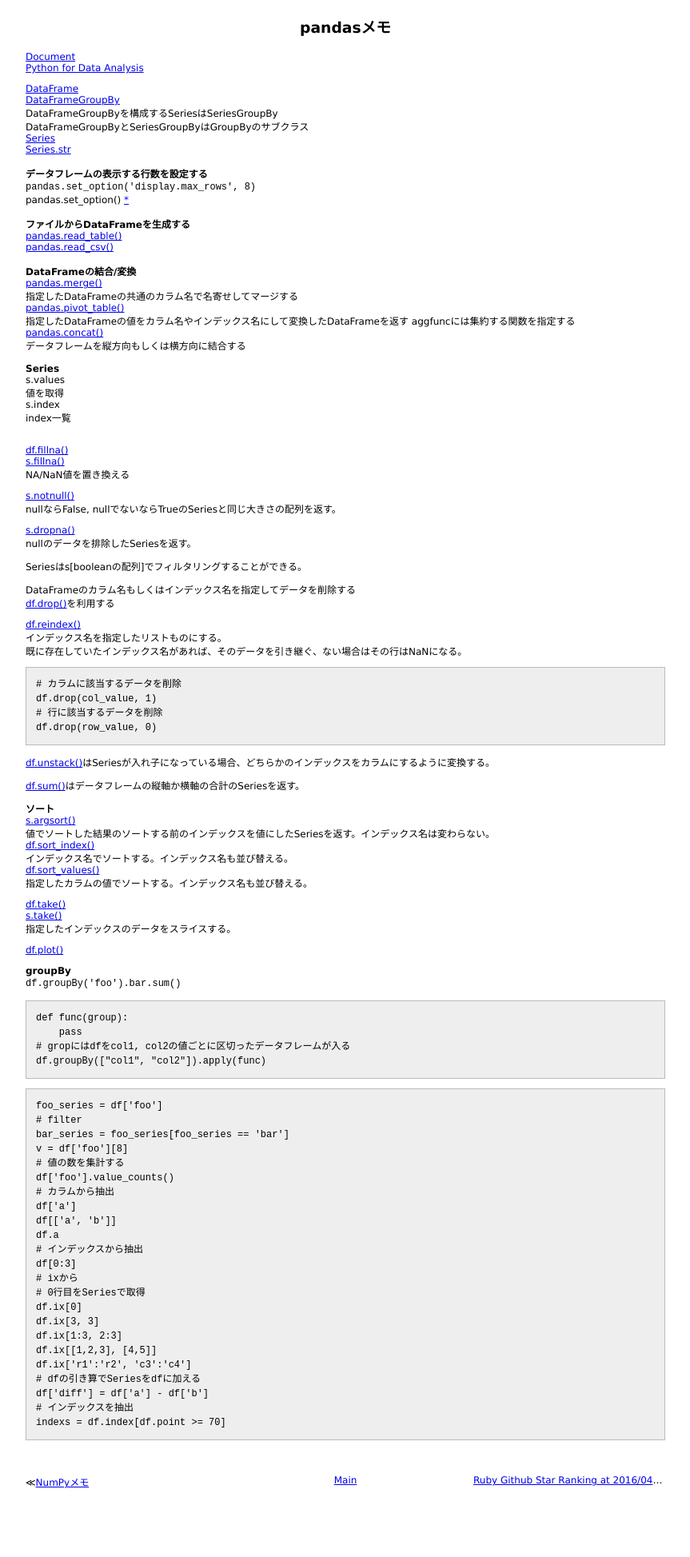
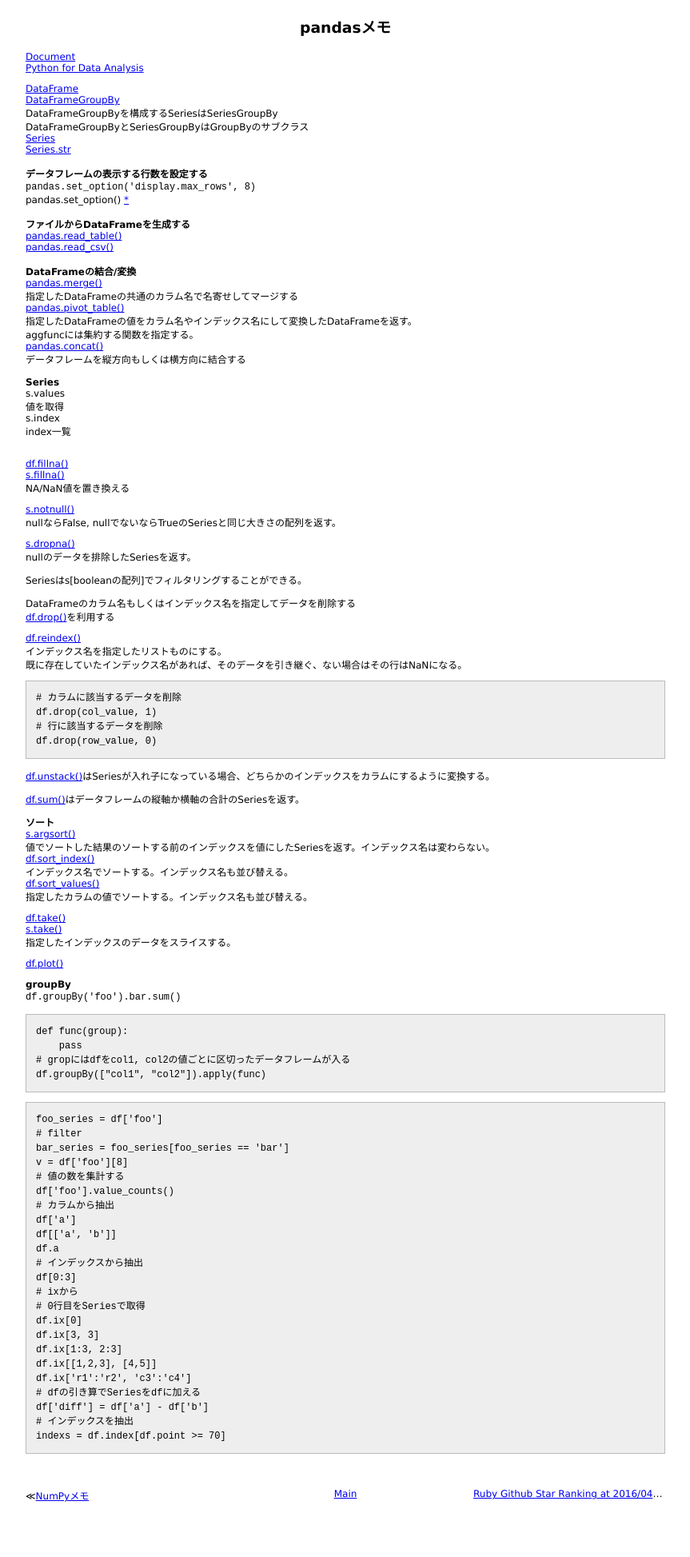
Before and after one commit to 38elements/38elements.github.com, a Jekyll site: the page built from _posts/2016-04-24-pandas.md, in a window 1280 px wide. Shown: the whole page at 80% size, without its empty margins (208-1071 px from the left). Built offline with Jekyll 4.4.1, drawn with Linux system fonts in a browser that asks for light colours.

```diff
--- a/_posts/2016-04-24-pandas.md
+++ b/_posts/2016-04-24-pandas.md
@@ -24,8 +24,8 @@ pandas.set_option() [*](http://pandas.pydata.org/pandas-docs/stable/generated/pa
 [pandas.merge()](http://pandas.pydata.org/pandas-docs/stable/generated/pandas.DataFrame.merge.html)
 指定したDataFrameの共通のカラム名で名寄せしてマージする
 [pandas.pivot_table()](http://pandas.pydata.org/pandas-docs/stable/generated/pandas.pivot_table.html)
-指定したDataFrameの値をカラム名やインデックス名にして変換したDataFrameを返す
-aggfuncには集約する関数を指定する
+指定したDataFrameの値をカラム名やインデックス名にして変換したDataFrameを返す。
+aggfuncには集約する関数を指定する。
 [pandas.concat()](http://pandas.pydata.org/pandas-docs/stable/generated/pandas.concat.html)
 データフレームを縦方向もしくは横方向に結合する
 <br>
```
